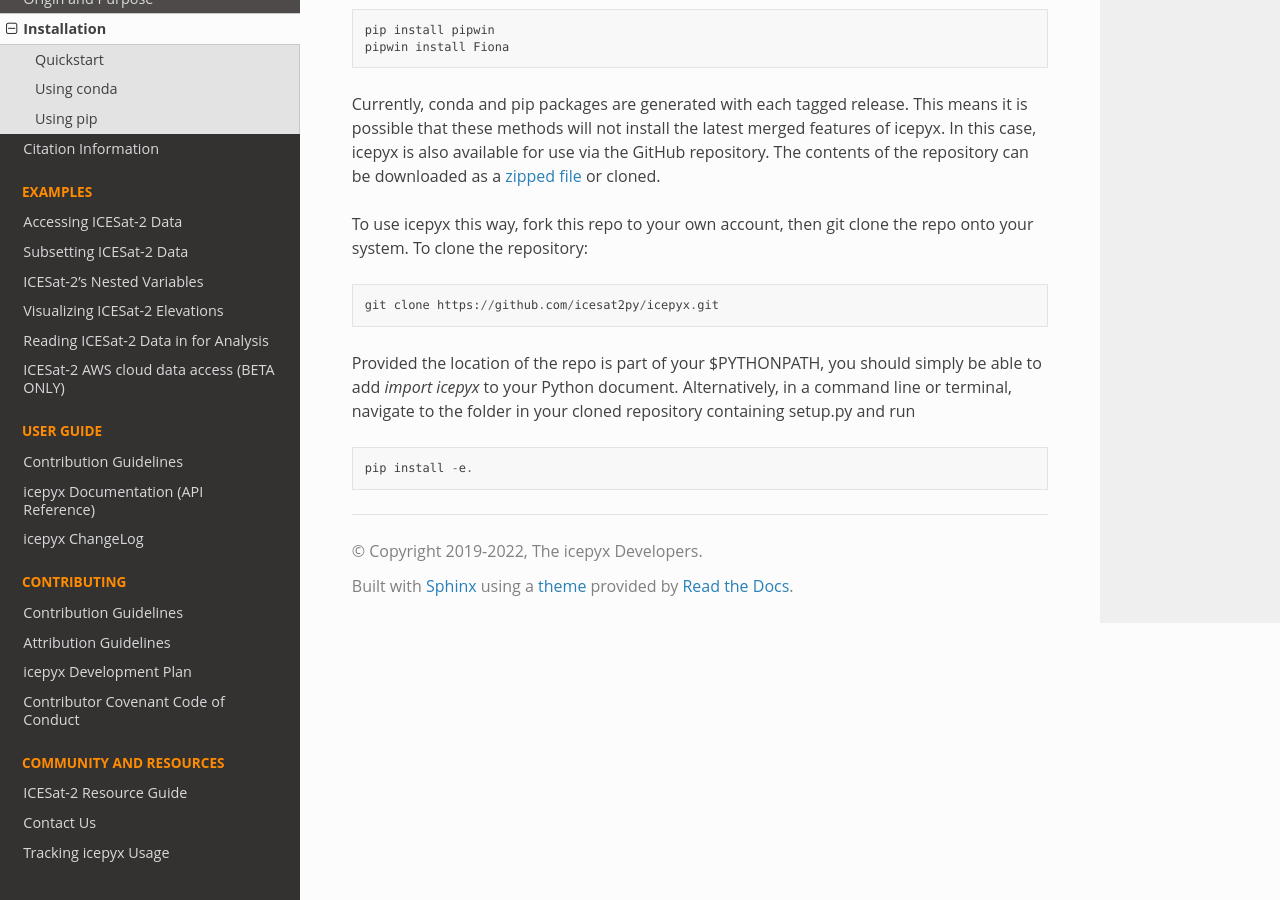
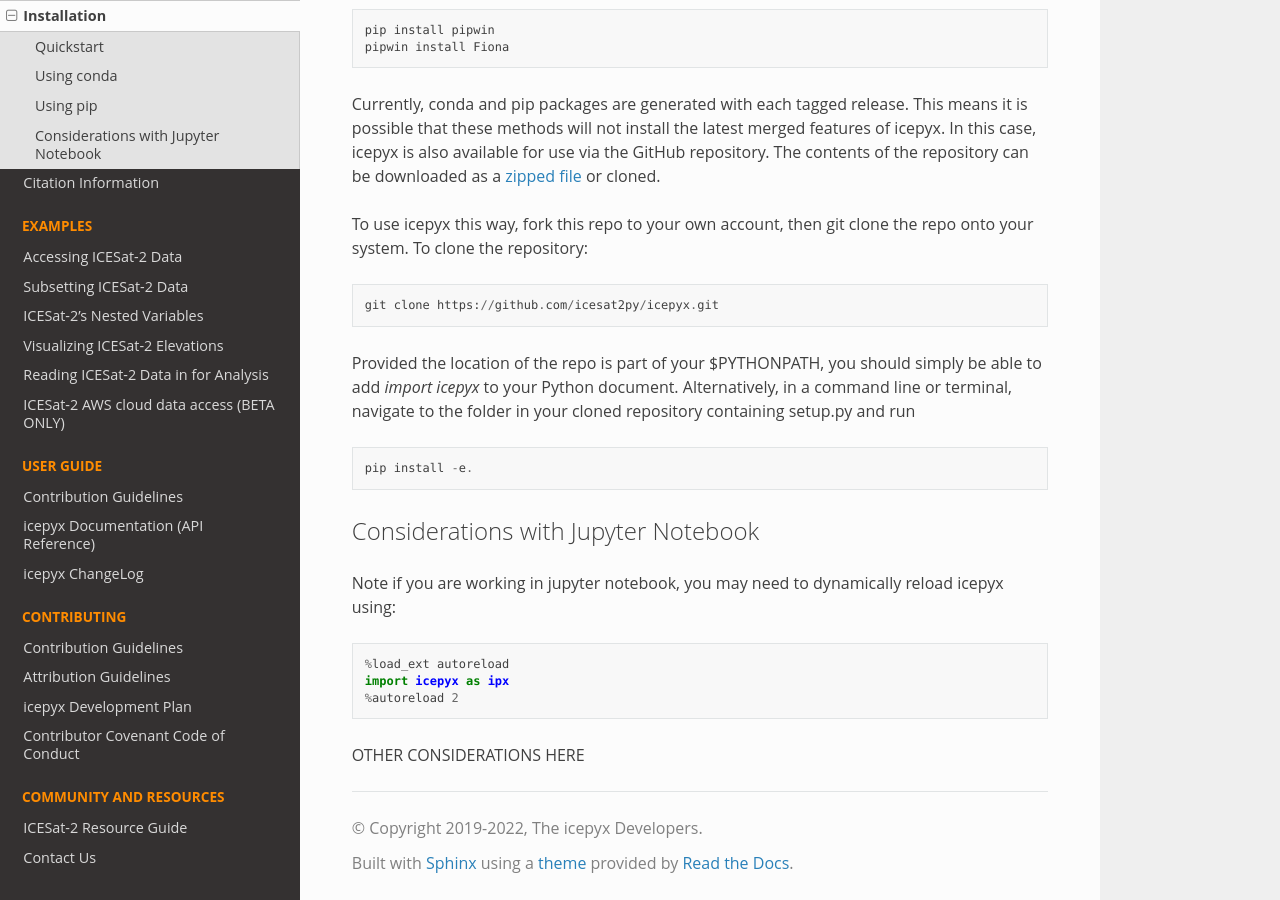
Before and after one commit to icesat2py/icepyx, a Sphinx documentation site: the page built from doc/source/getting_started/install.rst, in a window 1280 px wide and 900 px high, scrolled down 1049 px. Built offline with Sphinx 7.4.7 and the Read the Docs theme 2.0.0, drawn with Linux system fonts in a browser that asks for light colours; the version number could not be read and is left out.

Commit message:
added placeholder Jupyer notebook considerations

```diff
--- a/doc/source/getting_started/install.rst
+++ b/doc/source/getting_started/install.rst
@@ -79,3 +79,16 @@ Alternatively, in a command line or terminal, navigate to the folder in your clo
 .. code-block::
 
   pip install -e.
+
+Considerations with Jupyter Notebook
+------------------------------------
+
+Note if you are working in jupyter notebook, you may need to dynamically reload icepyx using:
+
+.. code-block::
+
+    %load_ext autoreload
+    import icepyx as ipx
+    %autoreload 2
+
+OTHER CONSIDERATIONS HERE
```
